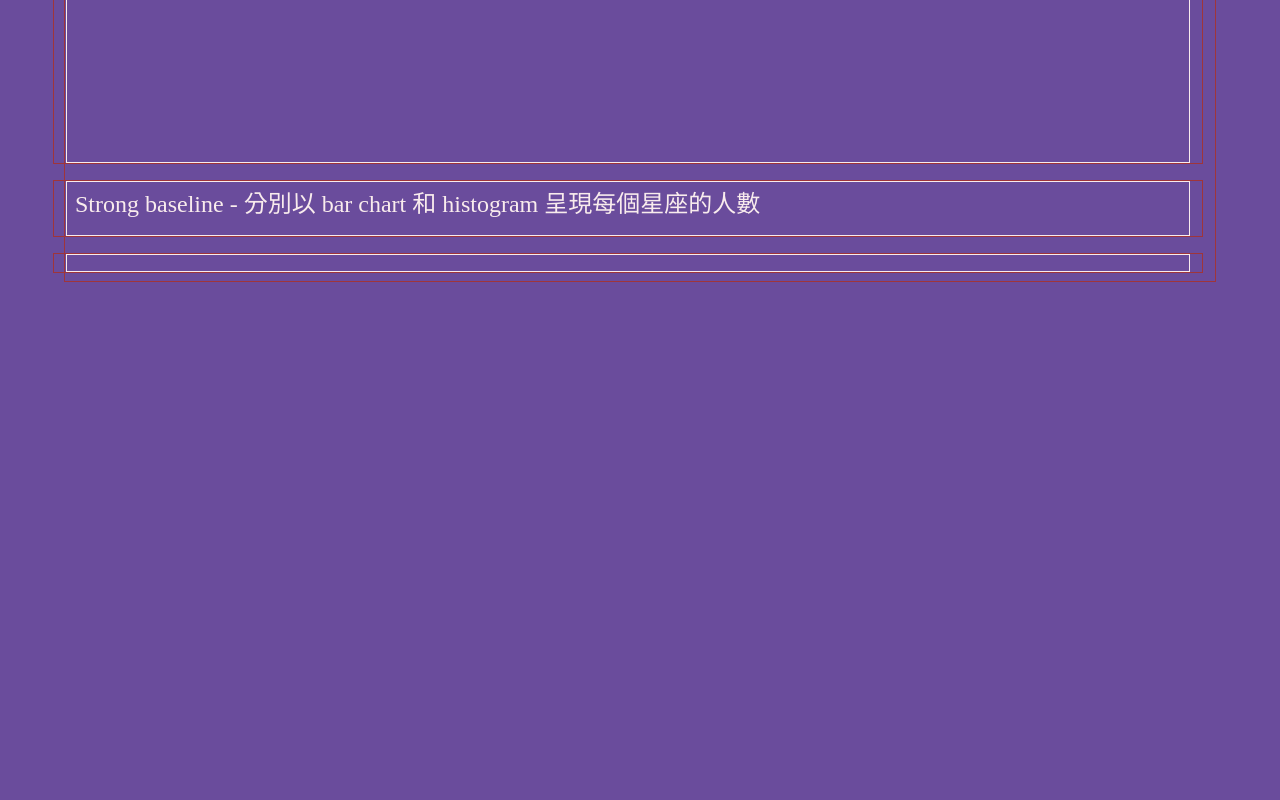
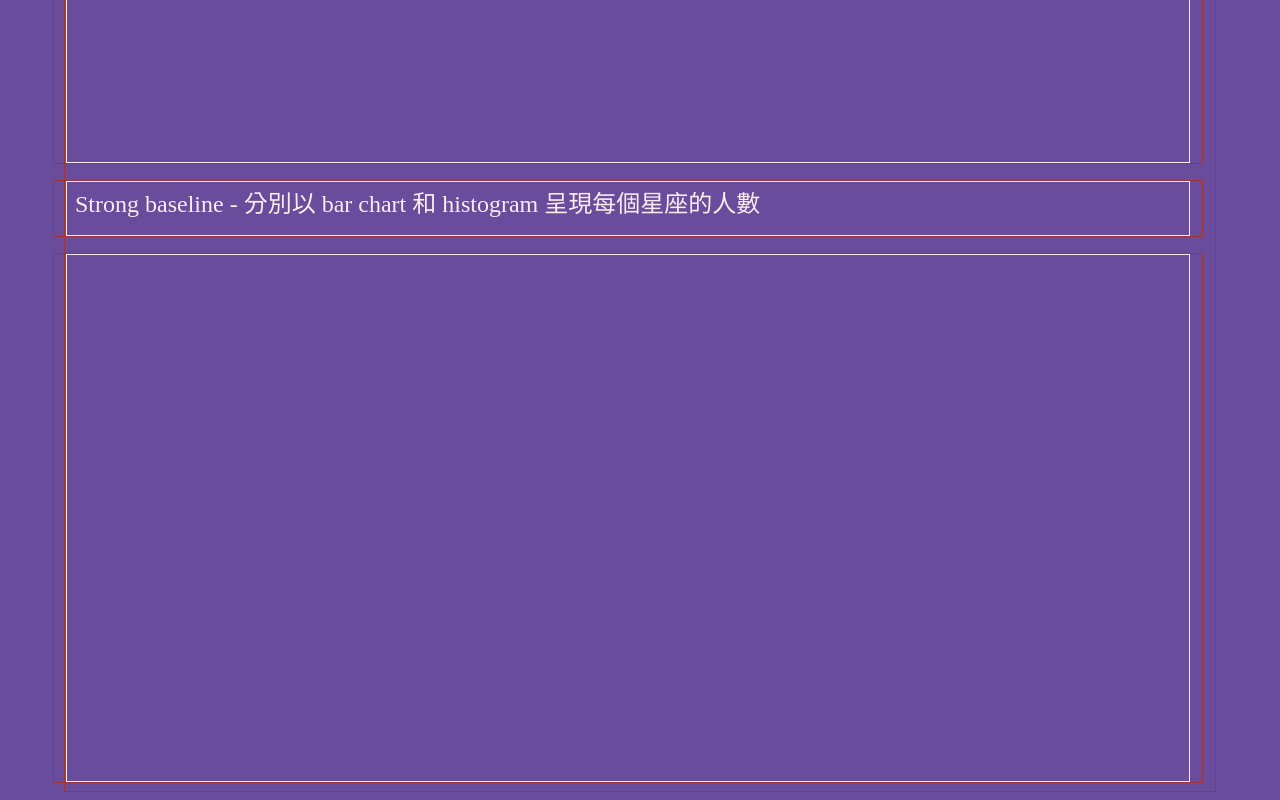
Before and after one commit to youjun51/22, a plain HTML site: page hw02/index.html in a window 1280 px wide. Shown: the part 1946-2746 px from the top of the page. Before the commit the page ends 2236 px from the top, so only its background shows below. Drawn offline with nearby package versions, Linux system fonts and the light colour scheme.

Commit message:
Update index.html

```diff
--- a/hw02/index.html
+++ b/hw02/index.html
@@ -329,7 +329,8 @@
   <div class="row hw12">
     <div class="col-md-12 twenty">
 
-
+      <iframe width="100%" height="500" frameborder="0" style="background-color: #FFFFFF
+  ></iframe>
 
     </div>
   </div>
```
